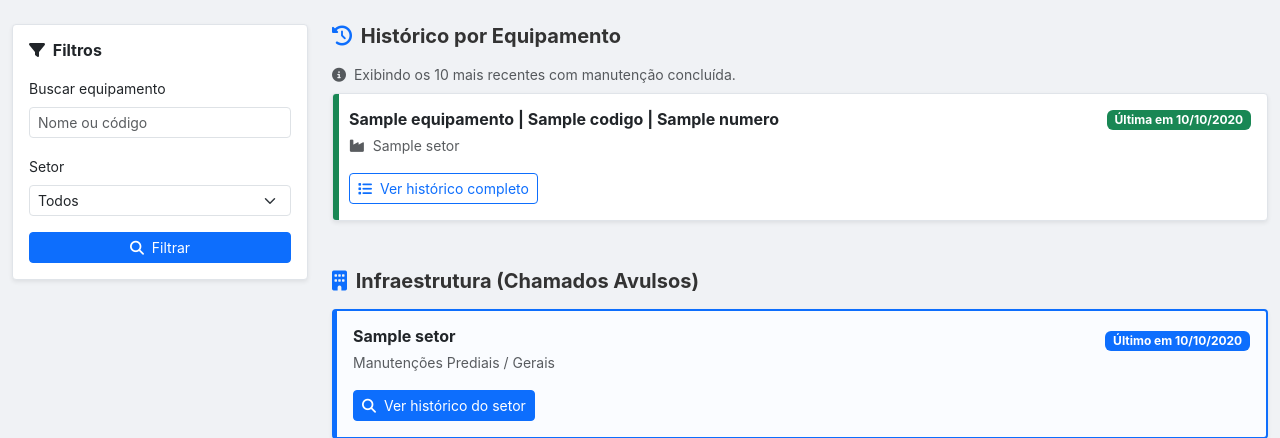
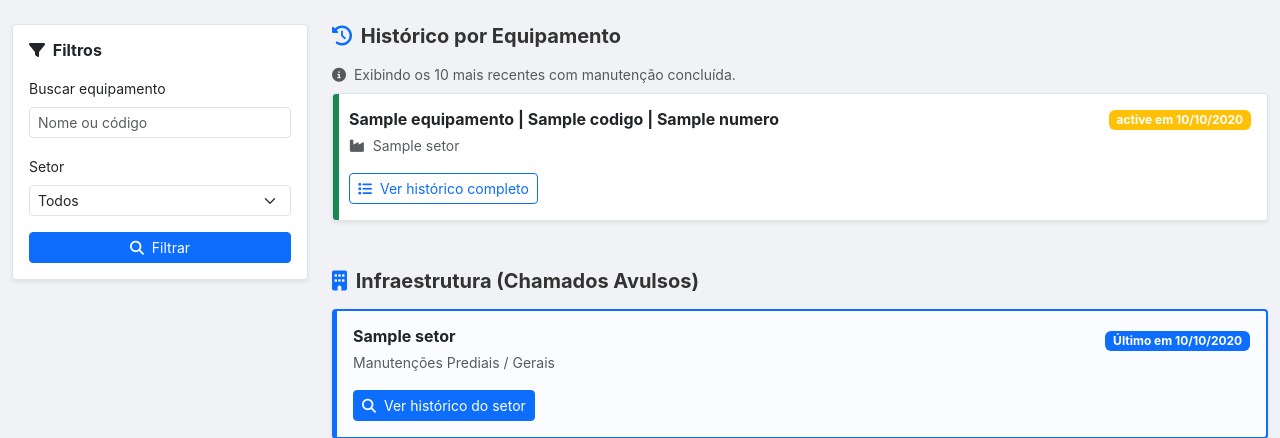
Before and after one commit to Luannz/Sistema_Manutencao, a Django app: template manutencao/templates/manutencao/historicos.html in a window 1280 px wide. Shown: the top 438 px of the page. Run offline with Django 5.2, Linux system fonts and the light colour scheme; the template is opened without the code that fills it: most values are stand-ins (such as "Sample title", 1, 10 or a date in 2020); some libraries are stand-ins or nearby versions.

Commit message:
ajustando cores

```diff
--- a/manutencao/templates/manutencao/historicos.html
+++ b/manutencao/templates/manutencao/historicos.html
@@ -58,7 +58,9 @@
                     </div>
 
                     {% if eq.ultimo_chamado %}
-                        <span class="badge bg-success">Última em {{ eq.ultimo_chamado.concluido_em|date:"d/m/Y" }}</span>
+                        <span class="badge {% if eq.ultimo_chamado.status == 'concluido' %}bg-success{% elif eq.ultimo_chamado.status == 'aberto' %}bg-danger{% else %}bg-warning{% endif %}">
+                            {{ eq.ultimo_chamado.get_status_display }} em {{ eq.ultimo_chamado.criado_em|date:"d/m/Y" }}
+                        </span>
                     {% else %}
                         <span class="badge bg-secondary">Sem histórico</span>
                     {% endif %}
```
